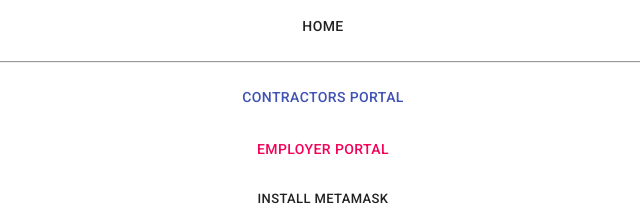
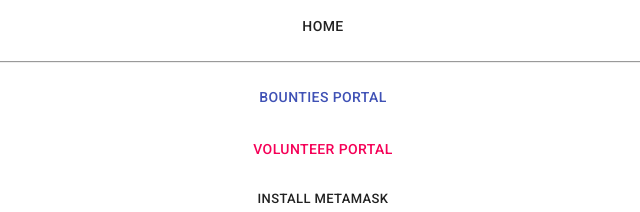
Before and after one commit to DeVoprotocol/payrollTS, a React (Create React App) app: page / in a window 1280 px wide. Shown: the top 212 px of the page, without its empty margins (317-957 px from the left). Built offline with nearby package versions, Linux system fonts and the light colour scheme; what web3 would draw is missing.

Commit message:
Update Home.tsx

```diff
--- a/src/containers/Home.tsx
+++ b/src/containers/Home.tsx
@@ -30,12 +30,12 @@
         <hr />
         <div>
           <StyledButton color="primary">
-            <Link to="/contractors" className="link">Contractors Portal</Link>
+            <Link to="/contractors" className="link">Bounties Portal</Link>
           </StyledButton>
         </div>
         <div>
           <StyledButton color="secondary">
-            <Link to="/employer" className="link">Employer Portal</Link>
+            <Link to="/employer" className="link">Volunteer Portal</Link>
           </StyledButton>
         </div>
         <div>
```
